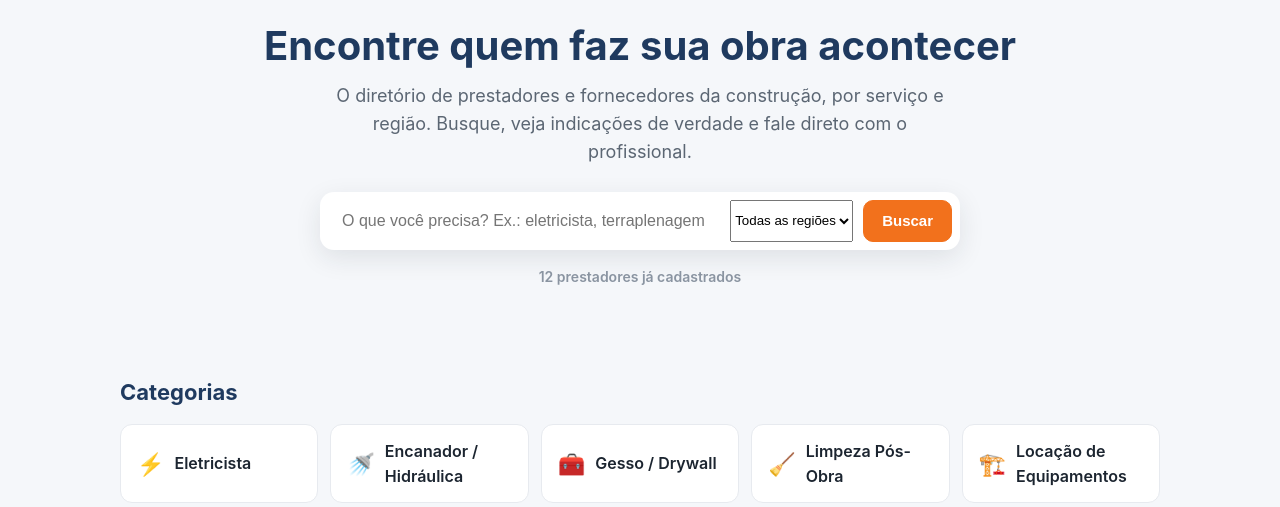
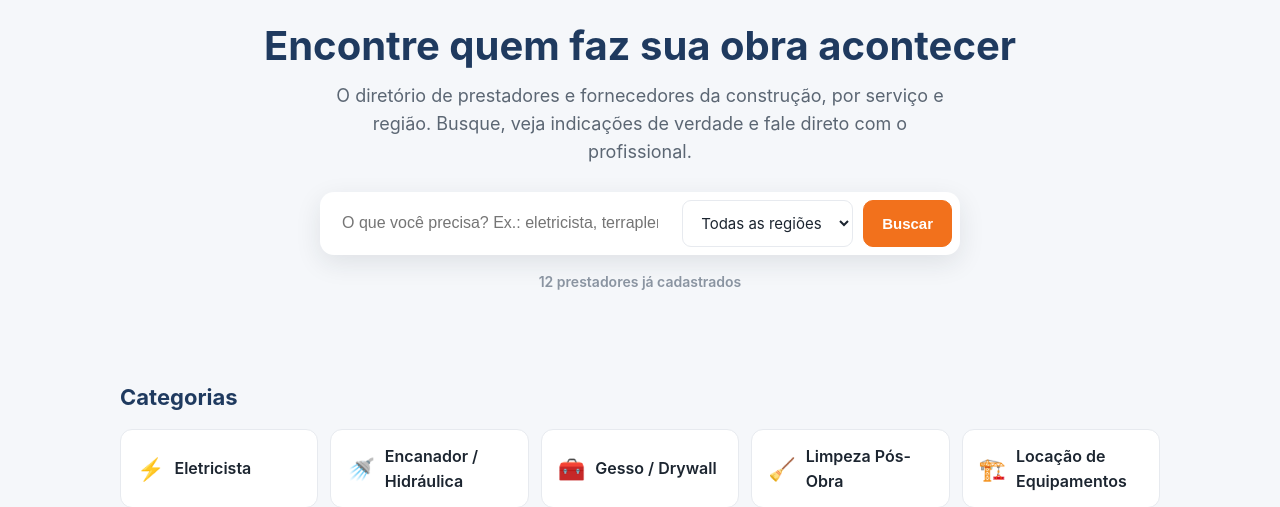
Before and after one commit to vitorzanchetpereira/vzp-construir-reformar-app-web, a Flask app: page / in a window 1280 px wide. Shown: the part 137-644 px from the top of the page. Run offline with Flask 3, Linux system fonts and the light colour scheme; data comes from the database, SQL or seed files in the repository; some libraries are stand-ins or nearby versions.

Commit message:
Corrigir select de regiao branco fixo na busca da home
Faltava estilo pro <select> dentro de .busca (a barra de busca da
home) - so tinha cobrido o <select> da pagina de listagem
(.filtros select). Vitor achou visualmente no tema escuro.

```diff
--- a/static/style.css
+++ b/static/style.css
@@ -103,6 +103,8 @@ h1,h2,h3{line-height:1.2}
 .busca{display:flex;gap:10px;max-width:640px;margin:0 auto;background:var(--branco);
   padding:8px;border-radius:14px;box-shadow:var(--sombra-alta)}
 .busca input{flex:1;border:none;padding:12px 14px;font-size:16px;outline:none;background:transparent;color:var(--tinta)}
+.busca select{border:1px solid var(--linha);border-radius:9px;padding:12px 14px;font-size:15px;
+  font-family:inherit;background:var(--branco);color:var(--tinta)}
 .hero-stats{margin-top:16px;color:var(--cinza-claro);font-size:14px;font-weight:600}
 
 /* seções */
```
